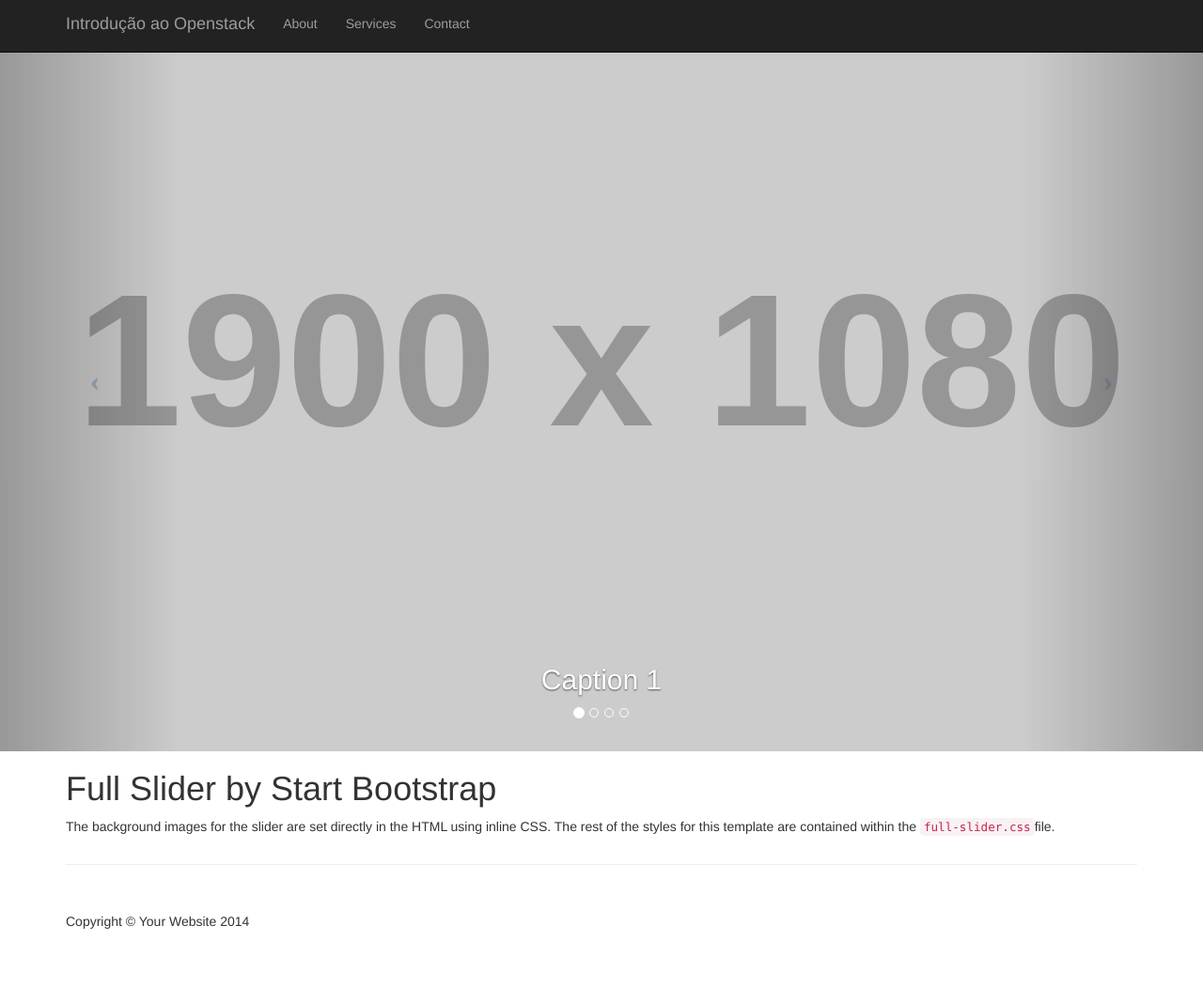
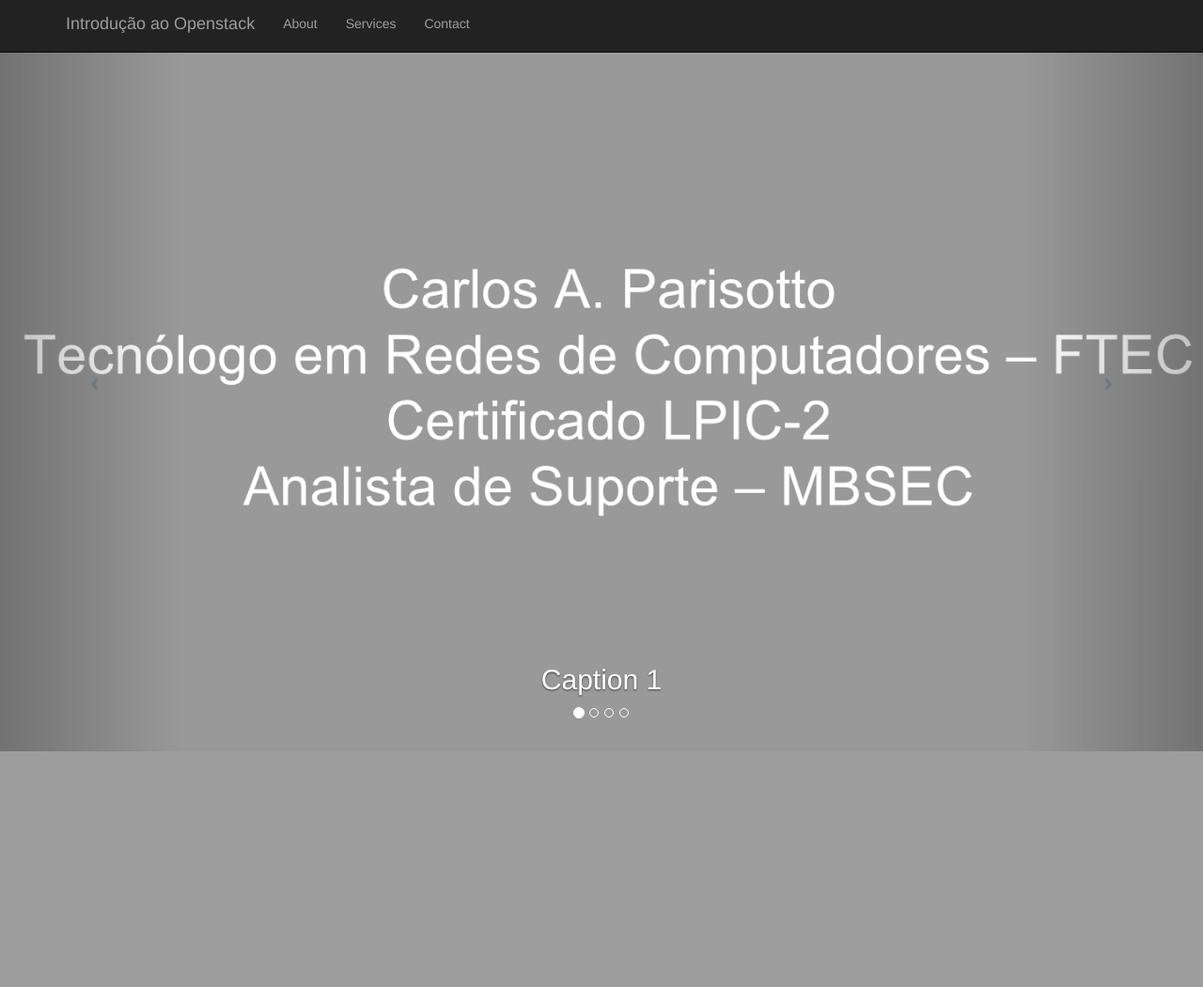
Before and after one commit to caparisotto/tchelinuxcx2016, a Django app: page / in a window 1280 px wide. Shown: the whole page at 94% size. After the commit the page ends 800 px from the top, so only its background shows below. Run offline with Django 3.2, Linux system fonts and the light colour scheme; grey boxes labelled with a size stand in for pictures from a placeholder-image service; some libraries are stand-ins or nearby versions.

Commit message:
Primeiros testes

```diff
--- a/templates/capa.html
+++ b/templates/capa.html
@@ -68,7 +68,7 @@
         <div class="carousel-inner">
             <div class="item active">
                 <!-- Set the first background image using inline CSS below. -->
-                <div class="fill" style="background-image:url('http://placehold.it/1900x1080&text=Slide One');"></div>
+                <div class="fill" style="background-image:url('/{{ MEDIA_URL }}media/imagens/apr1.png');"></div>
                 <div class="carousel-caption">
                     <h2>Caption 1</h2>
                 </div>
@@ -106,30 +106,6 @@
 
     </header>
 
-    <!-- Page Content -->
-    <div class="container">
-
-        <div class="row">
-            <div class="col-lg-12">
-                <h1>Full Slider by Start Bootstrap</h1>
-                <p>The background images for the slider are set directly in the HTML using inline CSS. The rest of the styles for this template are contained within the <code>full-slider.css</code>file.</p>
-            </div>
-        </div>
-
-        <hr>
-
-        <!-- Footer -->
-        <footer>
-            <div class="row">
-                <div class="col-lg-12">
-                    <p>Copyright &copy; Your Website 2014</p>
-                </div>
-            </div>
-            <!-- /.row -->
-        </footer>
-
-    </div>
-    <!-- /.container -->
 
     <script src=" {% static 'js/jquery.js' %}"></script>
     <script src=" {% static 'js/bootstrap.min.js' %}"></script>
@@ -137,7 +113,7 @@
     <!-- Script to Activate the Carousel -->
     <script>
     $('.carousel').carousel({
-        interval: 5000 //changes the speed
+        interval: 500000 //changes the speed
     })
     </script>
 
```
Also changed, not shown: media/imagens/apr1.png (added).
